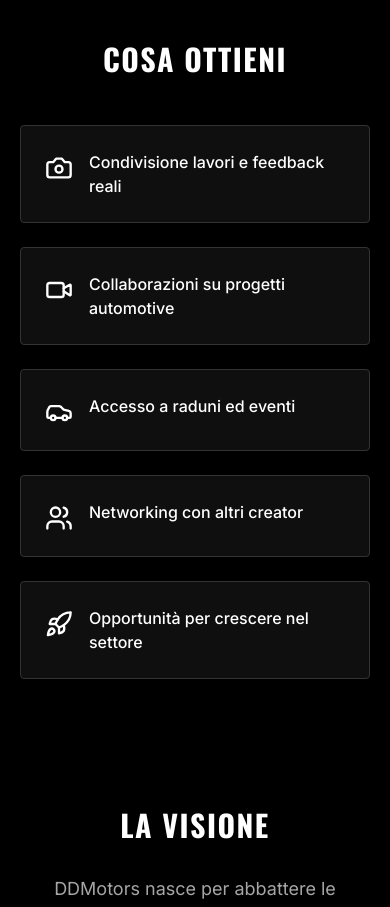
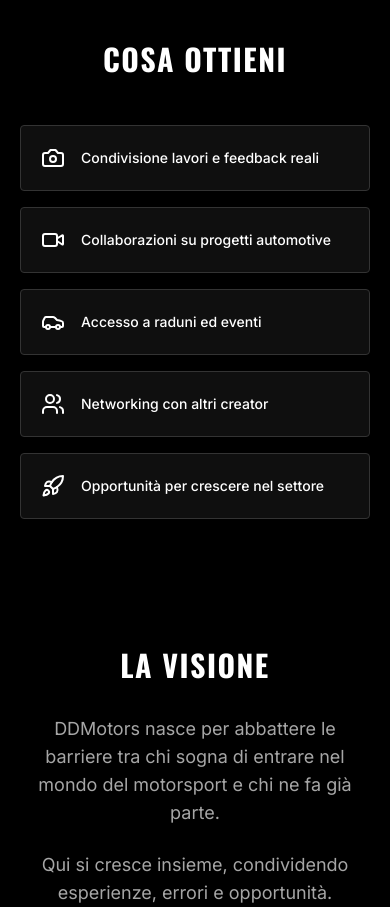
Before and after one commit to siterefresh39-a11y/remix-of-ddmotors1, a React (Vite) app: page /community in a window 390 px wide. Shown: the part 1080-1987 px from the top of the page. Built offline with nearby package versions, Linux system fonts and the light colour scheme; the HTML template or start-up script is replaced by a standard one.

Commit message:
Enhance tab animation
Co-authored-by: siterefresh39-a11y <226909499+siterefresh39-a11y@users.noreply.github.com>

```diff
--- a/src/pages/Community.tsx
+++ b/src/pages/Community.tsx
@@ -94,16 +94,18 @@ const Community = () => {
                 <motion.h2 className="section-title text-3xl md:text-5xl text-center mb-12" {...fadeUp}>
                   COSA OTTIENI
                 </motion.h2>
-                <div className="grid grid-cols-1 sm:grid-cols-2 lg:grid-cols-3 gap-6">
+                <div className="grid grid-cols-1 sm:grid-cols-2 lg:grid-cols-3 gap-4 sm:gap-6">
                   {benefits.map((b, i) => (
                     <motion.div
                       key={b.title}
-                      className="rounded-lg border border-border bg-card p-6 flex items-start gap-4"
-                      {...fadeUp}
+                      className="group rounded-lg border border-border bg-card p-5 sm:p-6 flex items-center sm:items-start gap-4 cursor-default transition-all duration-300 hover:scale-105 hover:border-primary/50 hover:shadow-lg hover:shadow-primary/10"
+                      initial={{ opacity: 0, y: 30, scale: 0.95 }}
+                      whileInView={{ opacity: 1, y: 0, scale: 1 }}
+                      viewport={{ once: true, margin: "-50px" }}
                       transition={{ duration: 0.5, delay: i * 0.1 }}
                     >
-                      <b.icon className="text-primary shrink-0 mt-1" size={28} />
-                      <span className="text-foreground text-base md:text-lg font-medium">{b.title}</span>
+                      <b.icon className="text-primary shrink-0 transition-transform duration-300 group-hover:scale-110" size={24} />
+                      <span className="text-foreground text-sm sm:text-base md:text-lg font-medium">{b.title}</span>
                     </motion.div>
                   ))}
                 </div>
```
